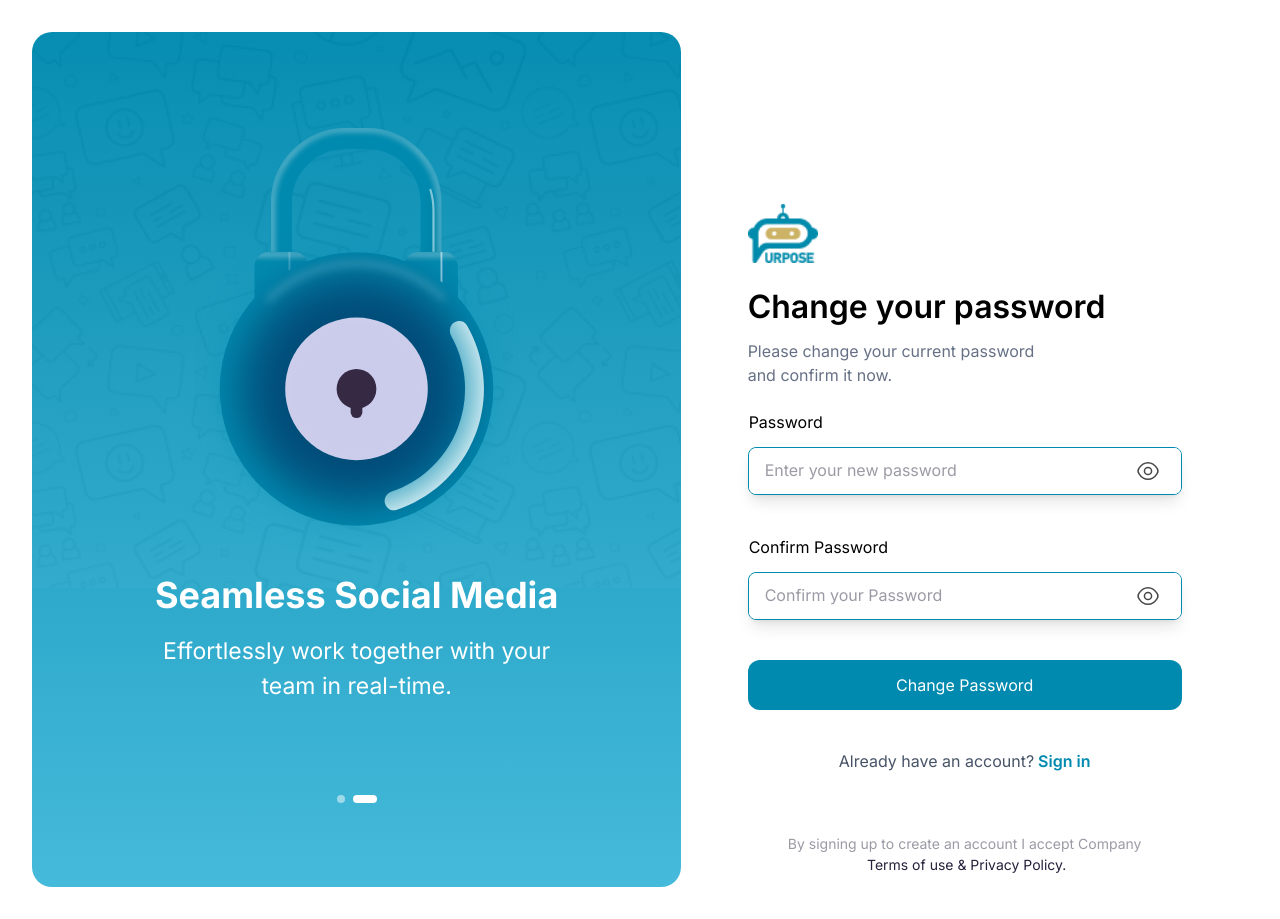
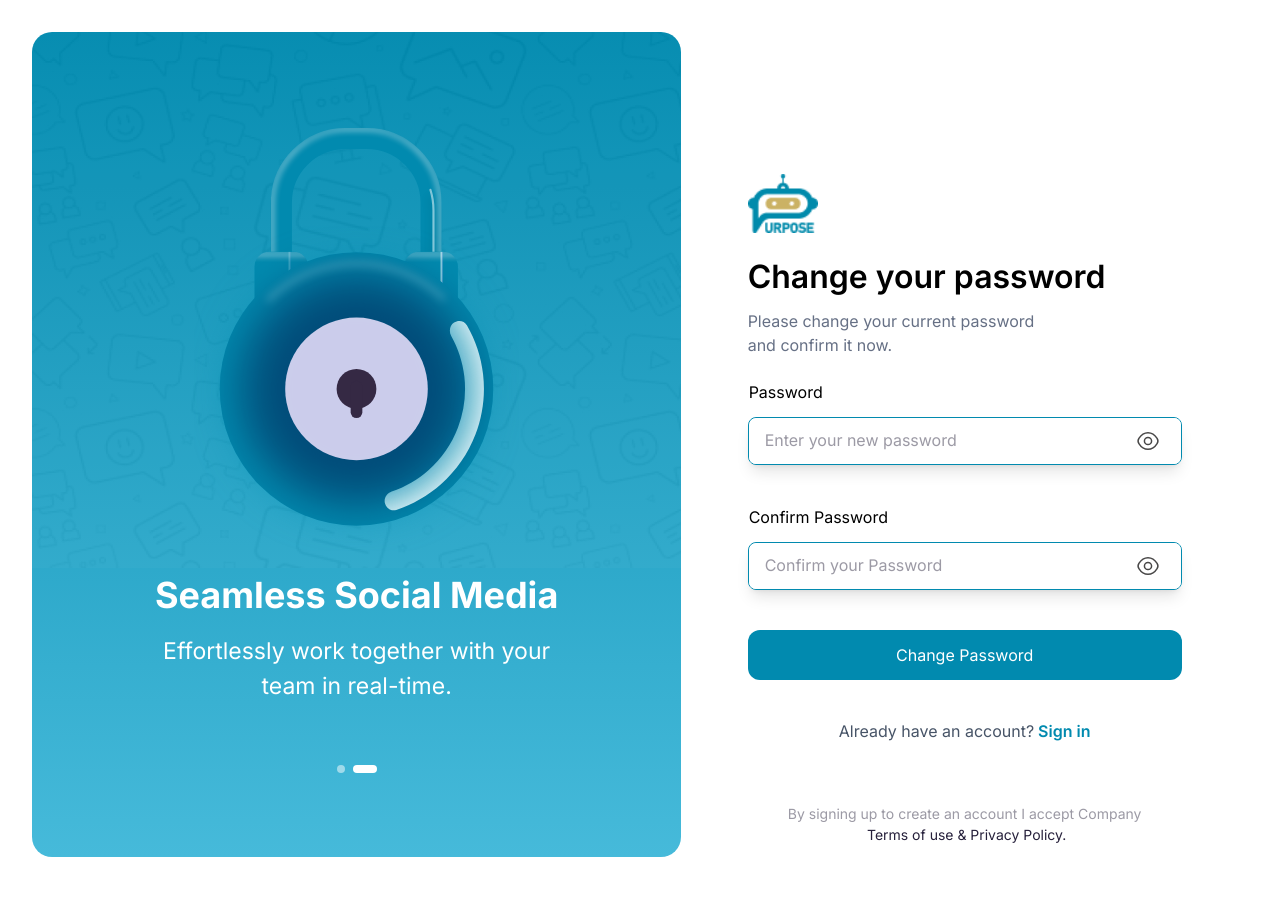
Before and after one commit to KerlosSoNy/PurposeHub---Social-Portal-React, a React (Vite) app: page /change-password in a window 1280 px wide. After the commit the page ends 889 px from the top, so only its background shows below. Built offline with nearby package versions, Linux system fonts and the light colour scheme.

Commit message:
fix padding

```diff
--- a/src/pages/change-password/changePassword.tsx
+++ b/src/pages/change-password/changePassword.tsx
@@ -10,9 +10,9 @@ export default function ChangePassword() {
     return (
         <div className="!bg-white font-inter min-h-screen flex flex-row justify-center p-[20px] sm:p-[32px]">
             <MainCarousel images={imagesPasswords} />
-            <div className={`flex flex-col items-center justify-evenly xl:justify-between  w-full
-            lg:w-[calc(100%-626px)]
-            ${error?.password ? "pt-[10px] sm:pt-[47px] xl:pt-[97px] 3xl:pt-[147px]" : "pt-[20px] sm:pt-[50px] xl:pt-[172px] "} gap-[50px]`}>
+            <div className={`flex flex-col items-center justify-evenly xl:justify-between w-full
+            xl:w-[calc(100%-626px)]
+            ${error?.password ? "pt-[10px] sm:pt-[47px] xl:pt-[97px] 3xl:pt-[147px]" : "pt-[20px] sm:pt-[50px] xl:pt-[142px] "} gap-[50px]`}>
                 <div className="flex flex-col justify-center max-w-[434px] items-start bg-white">
 
                     <div className="flex flex-col items-center xl:items-start justify-start mb-[15px] 3xl:mb-[24px]">
--- a/src/pages/forget-password/forgetPassword.tsx
+++ b/src/pages/forget-password/forgetPassword.tsx
@@ -14,7 +14,7 @@ export default function ForgetPassword() {
 
             <div className={`flex flex-col items-center justify-evenly xl:justify-between  w-full
             lg:w-[calc(100%-626px)]
-            ${error?.email ? "pt-[10px] sm:pt-[47px] xl:pt-[97px] 3xl:pt-[147px]" : "pt-[20px] sm:pt-[50px] xl:pt-[182px] "} gap-[50px]`}>
+            ${error?.email ? "pt-[10px] sm:pt-[47px] xl:pt-[97px] 3xl:pt-[147px]" : "pt-[20px] sm:pt-[50px] xl:pt-[162px] "} gap-[50px]`}>
                 <div className="flex flex-col justify-center max-w-[434px] over items-start bg-white">
                     <div className="flex flex-col items-center xl:items-start justify-start mb-[15px] 3xl:mb-[24px]">
                         <img src="/icons/logo.png" alt="logo" className="w-[70px] h-[59px] z-[0]" />
```
